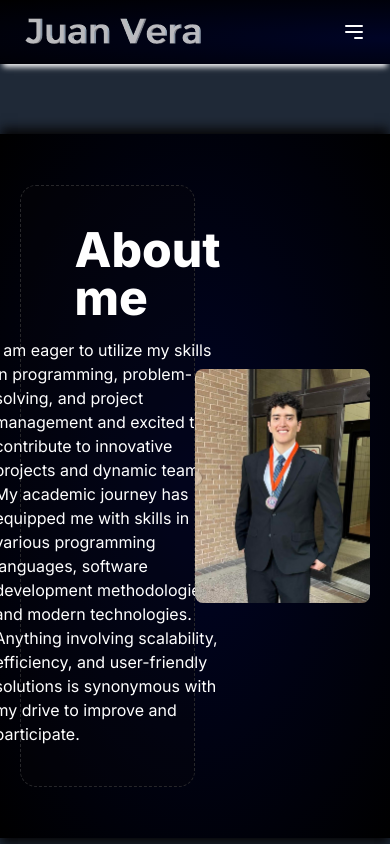
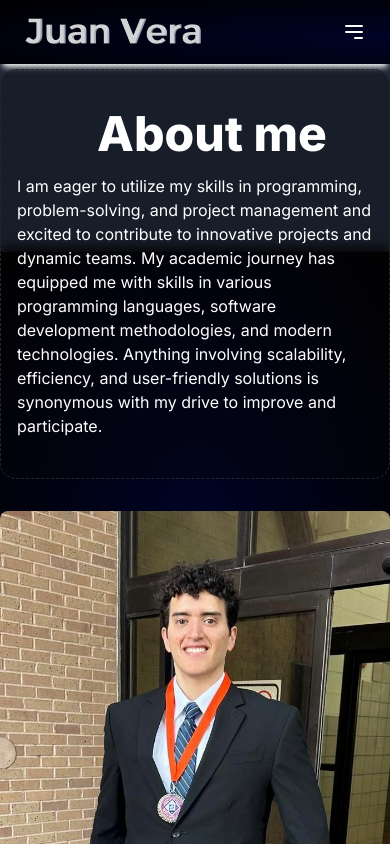
Before and after one commit to JuanTime2Late/Portfolio_Site, a Next.js app in the folder portfolio_site/: page / in a window 390 px wide. Shown: the top 844 px of the page. Built offline with nearby package versions, Linux system fonts and the light colour scheme.

Commit message:
Update Mobile Support

```diff
--- a/portfolio_site/src/app/page.js
+++ b/portfolio_site/src/app/page.js
@@ -5,11 +5,10 @@ export default function Home() {
     <>
       <div className="bg-gray-800">
         <NavBar />
-        <div className="flex h-screen items-center">
-          <div className="flex justify-center items-center h-5/6 w-screen bg-radial-center shadow-zinc-950 text-white
+        <div className="flex h-screen items-center pt-32 md:pt-20">
+          <div className="flex flex-col md:flex-row justify-center items-center h-5/6 w-screen bg-radial-center shadow-zinc-950 text-white
           shadow-[0_-7px_10px_-1px_rgba(0,0,0,0.1),_0_7px_10px_-1px_rgba(0,0,0,0.1)]">
-            <div className="flex items-center justify-center ml-5 mr-5">
-              <div className="grid border border-dashed rounded-2xl border-zinc-800 bg-zinc-950 justify-center w-1/2 px-4 py-10 animate-slideIn bg-opacity-30">
+            <div className="grid border border-dashed rounded-2xl border-zinc-800 bg-zinc-950 justify-center w-full md:w-1/2 px-4 py-10 animate-slideIn bg-opacity-30">
               <h1 className="ml-20 mb-4 justify-self-start text-5xl font-extrabold animate-fadeIn">About me</h1>
               <p className="animate-slideInSlower text-balance sm:text-xs md:text-sm lg:text-lg xl:text-xl">
                 I am eager to utilize my skills in programming, problem-solving, and project management
@@ -18,9 +17,8 @@ export default function Home() {
                 Anything involving scalability, efficiency, and user-friendly solutions is synonymous with my drive to improve and participate.
               </p>
             </div>
-              <div className="flex justify-center sm:h-32 md:h-96 lg:h-[40rem] w-1/2">
+            <div className="flex justify-center sm:h-32 md:h-96 lg:h-[40rem] w-full md:w-1/2 mt-8 md:mt-0">
               <img className="animate-slideInL rounded-lg h-full w-auto" src="./imgs/J1.jpg" alt="Juan Vera" ></img>
-              </div>
             </div>
           </div>
         </div>
```
Lines whose indentation alone changed are shown as unchanged.
